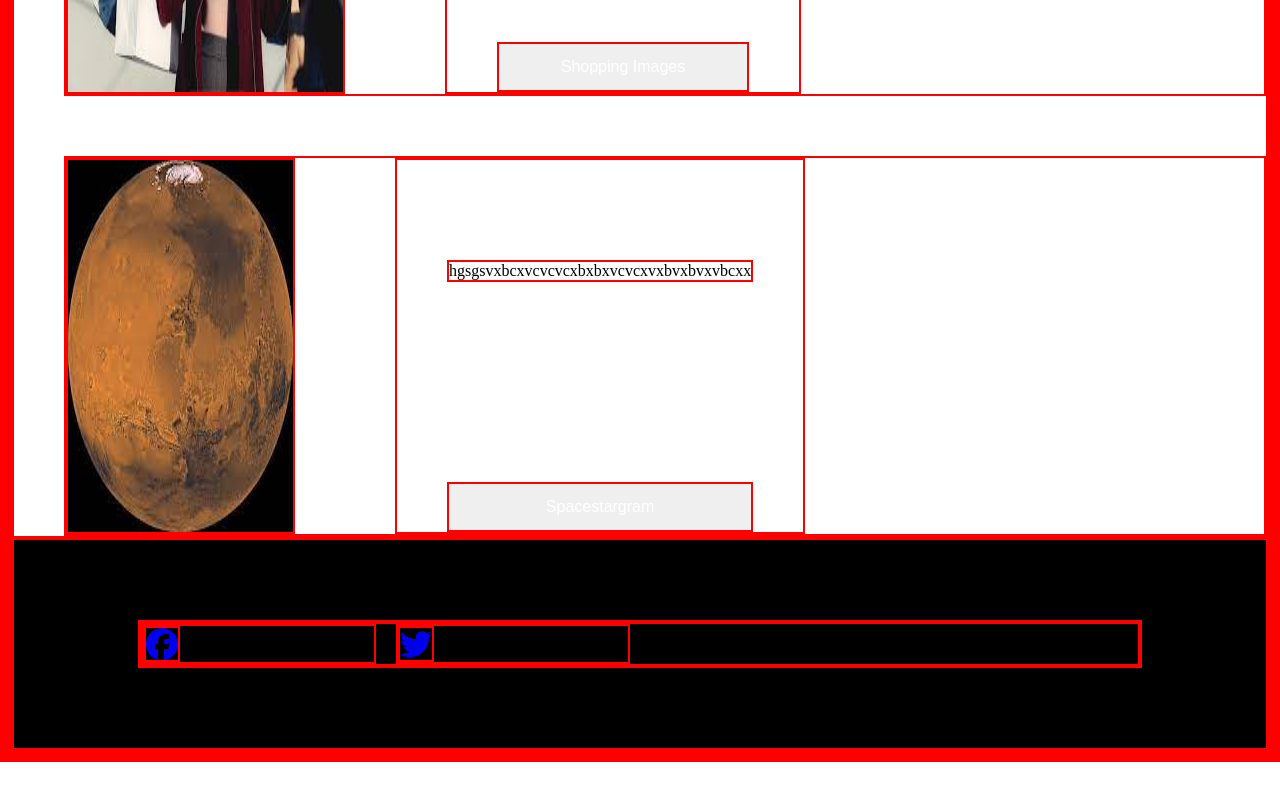
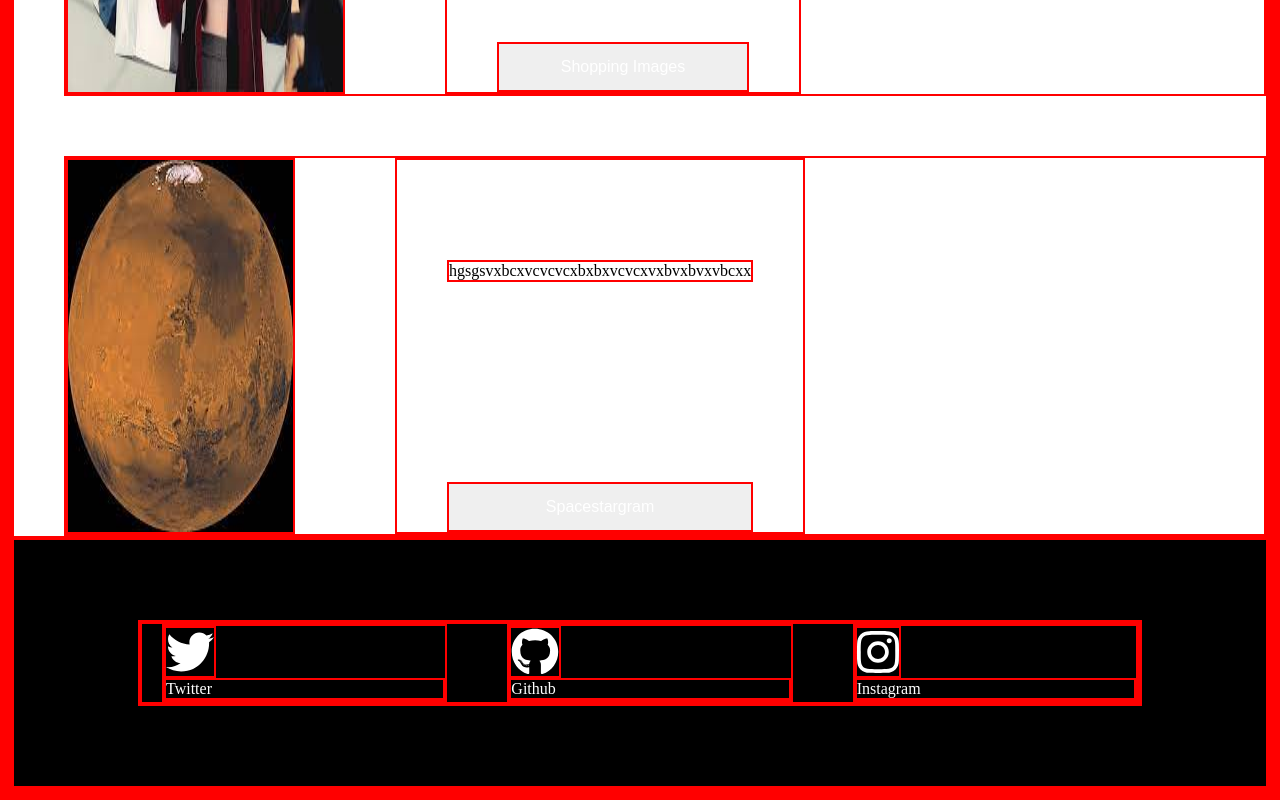
Before and after one commit to adeoye99/myportfolio, a React (Create React App) app: page / in a window 1280 px wide. Shown: the part 2176-2976 px from the top of the page. Before the commit the page ends 2938 px from the top, so only its background shows below. Built offline with nearby package versions, Linux system fonts and the light colour scheme.

Commit message:
foter styling

```diff
--- a/src/Components/Footer/styles/Footer.jsx
+++ b/src/Components/Footer/styles/Footer.jsx
@@ -24,7 +24,7 @@ margin-left: 60px;
 export const Row = styled.div`
 display:grid ;
 grid-template-columns: repeat(auto-fill,minmax( 230px , 1fr));
-grid-gap: 20px;
+grid-gap: 40px;
 
 `
 export const Link = styled.div`
--- /dev/null
+++ b/src/Container/Footer.css
@@ -0,0 +1,5 @@
+a{
+    color:white;
+    text-decoration: none;
+    margin-left: 20px;
+}
--- a/src/Container/Footer.jsx
+++ b/src/Container/Footer.jsx
@@ -2,26 +2,28 @@ import React from 'react';
 import Footer from "../Components/Footer";
 import { FontAwesomeIcon } from "@fortawesome/react-fontawesome";
 import {
-  faYoutube,
-  faFacebook,
+  faGithub,
   faTwitter,
   faInstagram
 } from "@fortawesome/free-brands-svg-icons";
-
+import "./Footer.css";
 
 export function FooterContainer() {
   return( <Footer>
           <Footer.Wrapper>
             <Footer.Row>
-            <a href="https://www.facebook.com/learnbuildteach/" className="facebook social">
-                <FontAwesomeIcon icon={faFacebook} size="2x" />
-            </a>
-              <a href="https://www.twitter.com/jamesqquick" className="twitter social">
-                 <FontAwesomeIcon icon={faTwitter} size="2x" />
+              <a href="https://www.twitter.com" className="twitter social">
+                 <FontAwesomeIcon icon={faTwitter} size="3x" />
+                 <p>Twitter</p>
              </a>
-
-
-
+             <a href="https://www.github.com/jamesqquick" className="github social">
+                 <FontAwesomeIcon icon={faGithub} size="3x" />
+                 <p>Github</p>
+             </a>
+             <a href="https://www.github.com/jamesqquick" className="github social">
+                 <FontAwesomeIcon icon={faInstagram} size="3x" />
+                 <p>Instagram</p>
+             </a>
             </Footer.Row>
           </Footer.Wrapper>
   </Footer>
```
